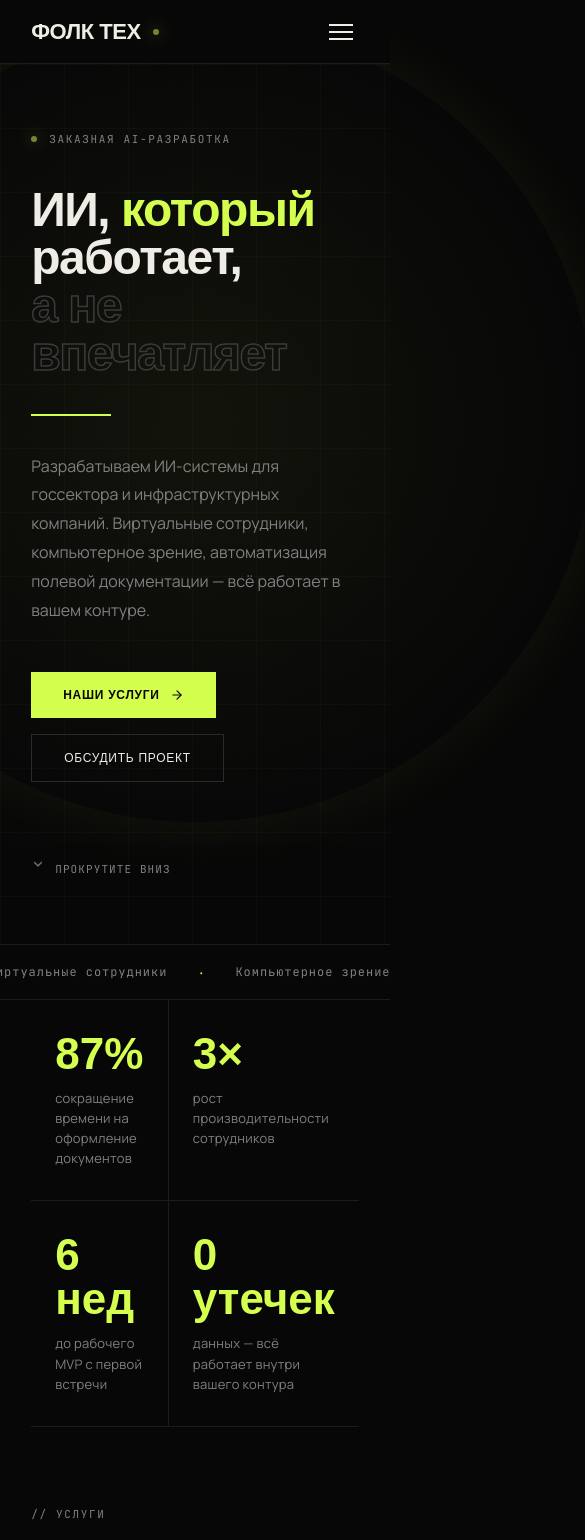
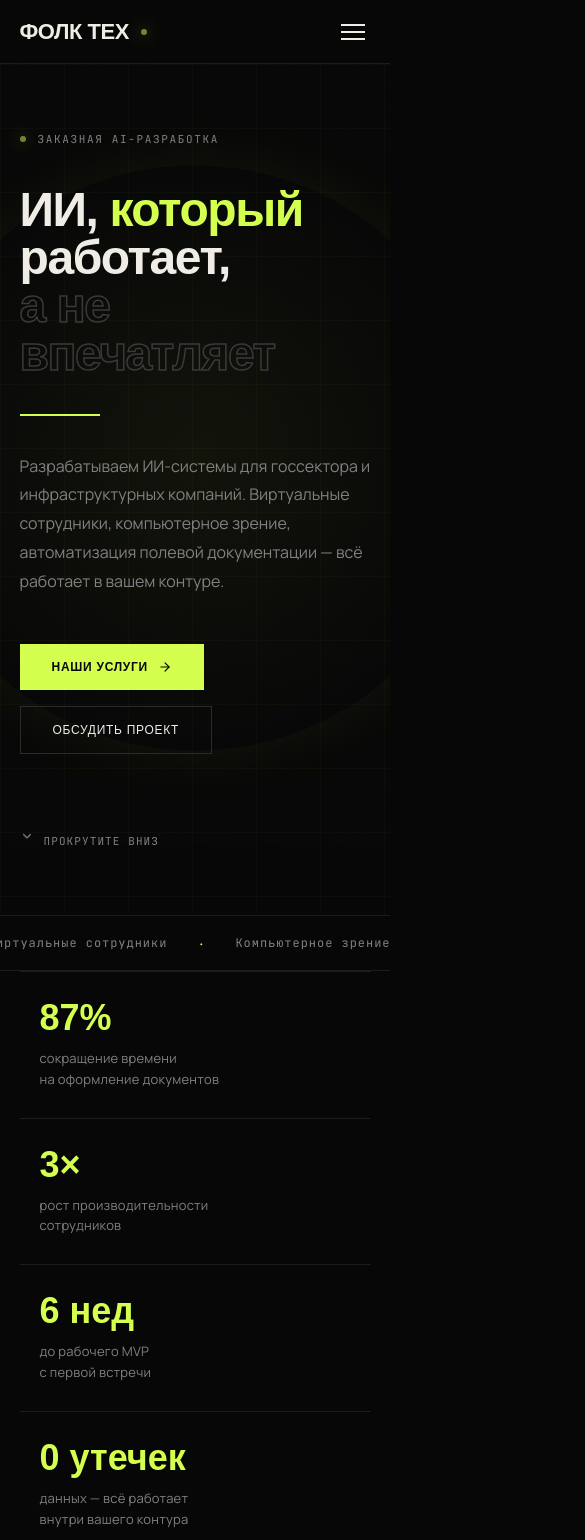
Before and after one commit to tonywkx/folk, a Next.js app: page / in a window 390 px wide. Shown: the top 1540 px of the page, 585 px wide, since content can reach past the window. Built offline with nearby package versions, Linux system fonts and the light colour scheme; a web font is replaced by a local one.

Commit message:
feat: add mobile adaptive

```diff
--- a/app/_components/Stat.tsx
+++ b/app/_components/Stat.tsx
@@ -12,28 +12,26 @@ export function Stat({ value, suffix, label }: StatProps) {
   const { count, ref } = useCountUp(value);
 
   return (
-    <div
-      ref={ref}
-      style={{ padding: "clamp(32px,4vw,56px) clamp(24px,3vw,40px)" }}
-    >
+    <div ref={ref} style={{ padding: "clamp(28px,4vw,48px) clamp(20px,3vw,36px)" }}>
       <div
         className="font-display"
         style={{
-          fontSize: "clamp(44px, 5.5vw, 76px)",
+          fontSize: "clamp(36px, 5vw, 56px)",
           fontWeight: 900,
           lineHeight: 1,
           color: "var(--accent)",
+          marginBottom: 12,
         }}
       >
         {count}{suffix}
       </div>
       <div
         style={{
-          marginTop: 12,
           color: "var(--muted)",
           fontSize: 13,
           letterSpacing: "0.02em",
-          lineHeight: 1.55,
+          lineHeight: 1.6,
+          whiteSpace: "pre-line",
         }}
       >
         {label}
--- a/app/_components/StepItem.tsx
+++ b/app/_components/StepItem.tsx
@@ -22,7 +22,7 @@ export function StepItem({ num, title, desc, delay }: StepItemProps) {
       <span
         className="font-display"
         style={{
-          fontSize: 72,
+          fontSize: "clamp(48px, 8vw, 72px)",
           fontWeight: 900,
           color: "var(--border2)",
           position: "absolute",
@@ -43,7 +43,7 @@ export function StepItem({ num, title, desc, delay }: StepItemProps) {
       </div>
       <h4
         className="font-display"
-        style={{ fontSize: "clamp(17px, 2vw, 22px)", fontWeight: 700, marginBottom: 10, paddingRight: 80 }}
+        style={{ fontSize: "clamp(17px, 2vw, 22px)", fontWeight: 700, marginBottom: 10, paddingRight: "clamp(48px, 8vw, 80px)" }}
       >
         {title}
       </h4>
--- a/app/_sections/Footer.tsx
+++ b/app/_sections/Footer.tsx
@@ -5,9 +5,9 @@ export function Footer() {
         className="container"
         style={{ display: "flex", flexWrap: "wrap", alignItems: "center", justifyContent: "space-between", gap: 16 }}
       >
-        <div style={{ display: "flex", alignItems: "center", gap: 12 }}>
+        <div style={{ display: "flex", alignItems: "center", gap: 12, flexWrap: "wrap" }}>
           <span className="font-display" style={{ fontSize: 18, fontWeight: 900, letterSpacing: "-0.02em" }}>ФОЛК ТЕХ</span>
-          <span className="font-mono-custom" style={{ fontSize: 11, color: "var(--muted)", letterSpacing: "0.08em" }}>
+          <span className="hidden md:inline font-mono-custom" style={{ fontSize: 11, color: "var(--muted)", letterSpacing: "0.08em" }}>
             / ИИ-РАЗРАБОТКА ДЛЯ РЕАЛЬНОГО БИЗНЕСА
           </span>
         </div>
--- a/app/_sections/HeroSection.tsx
+++ b/app/_sections/HeroSection.tsx
@@ -6,14 +6,14 @@ export function HeroSection() {
   return (
     <section
       className="grid-bg"
-      style={{ minHeight: "100vh", paddingTop: 64, display: "flex", flexDirection: "column", justifyContent: "center" }}
+      style={{ minHeight: "100vh", paddingTop: 64, display: "flex", flexDirection: "column", justifyContent: "center", overflow: "hidden", position: "relative" }}
     >
       <div
         className="anim-glow"
         style={{
           position: "absolute",
-          width: 800,
-          height: 800,
+          width: "min(800px, 150vw)",
+          height: "min(800px, 150vw)",
           borderRadius: "50%",
           background: "radial-gradient(circle, rgba(212,255,78,0.05) 0%, transparent 70%)",
           top: "50%",
--- a/app/_sections/StatsSection.tsx
+++ b/app/_sections/StatsSection.tsx
@@ -5,19 +5,9 @@ export function StatsSection() {
   return (
     <section>
       <div className="container">
-        <div
-          className="md:grid-cols-4"
-          style={{ display: "grid", gridTemplateColumns: "repeat(2, 1fr)", borderBottom: "1px solid var(--border)" }}
-        >
+        <div className="stats-grid" style={{ borderTop: "1px solid var(--border)", borderBottom: "1px solid var(--border)" }}>
           {STATS.map((s, i) => (
-            <div
-              key={s.suffix}
-              style={{
-                borderRight: i % 2 === 0 ? "1px solid var(--border)" : "none",
-                borderBottom: i < 2 ? "1px solid var(--border)" : "none",
-              }}
-              className={i < 3 ? "md:border-r" : ""}
-            >
+            <div key={s.suffix} className="stats-cell" data-index={i}>
               <Stat {...s} />
             </div>
           ))}
--- a/app/globals.css
+++ b/app/globals.css
@@ -22,12 +22,13 @@
 }
 
 * { box-sizing: border-box; margin: 0; padding: 0; }
-html { scroll-behavior: smooth; }
+html { scroll-behavior: smooth; overflow-x: hidden; }
 body {
   background: var(--bg);
   color: var(--text);
   font-family: 'Manrope', sans-serif;
   overflow-x: hidden;
+  width: 100%;
 }
 
 body::before {
@@ -113,6 +114,34 @@ body::before {
   animation: lineGrow 1s cubic-bezier(0.16,1,0.3,1) 0.4s both;
 }
 
+/* stats grid */
+.stats-grid {
+  display: grid;
+  grid-template-columns: 1fr;
+  max-width: 640px;
+  margin-inline: auto;
+}
+.stats-cell + .stats-cell {
+  border-top: 1px solid var(--border);
+}
+@media (min-width: 560px) {
+  .stats-grid {
+    grid-template-columns: repeat(2, 1fr);
+    max-width: none;
+  }
+  .stats-cell + .stats-cell {
+    border-top: none;
+  }
+  .stats-cell[data-index="0"],
+  .stats-cell[data-index="1"] {
+    border-bottom: 1px solid var(--border);
+  }
+  .stats-cell[data-index="0"],
+  .stats-cell[data-index="2"] {
+    border-right: 1px solid var(--border);
+  }
+}
+
 /* контейнер с горизонтальными отступами */
 .container {
   width: 100%;
@@ -124,3 +153,13 @@ body::before {
 ::-webkit-scrollbar { width: 3px; }
 ::-webkit-scrollbar-track { background: var(--bg); }
 ::-webkit-scrollbar-thumb { background: var(--muted2); }
+
+/* mobile fixes */
+@media (max-width: 480px) {
+  :root {
+    --px: clamp(16px, 5vw, 24px);
+  }
+  .container {
+    padding-inline: var(--px);
+  }
+}
```
